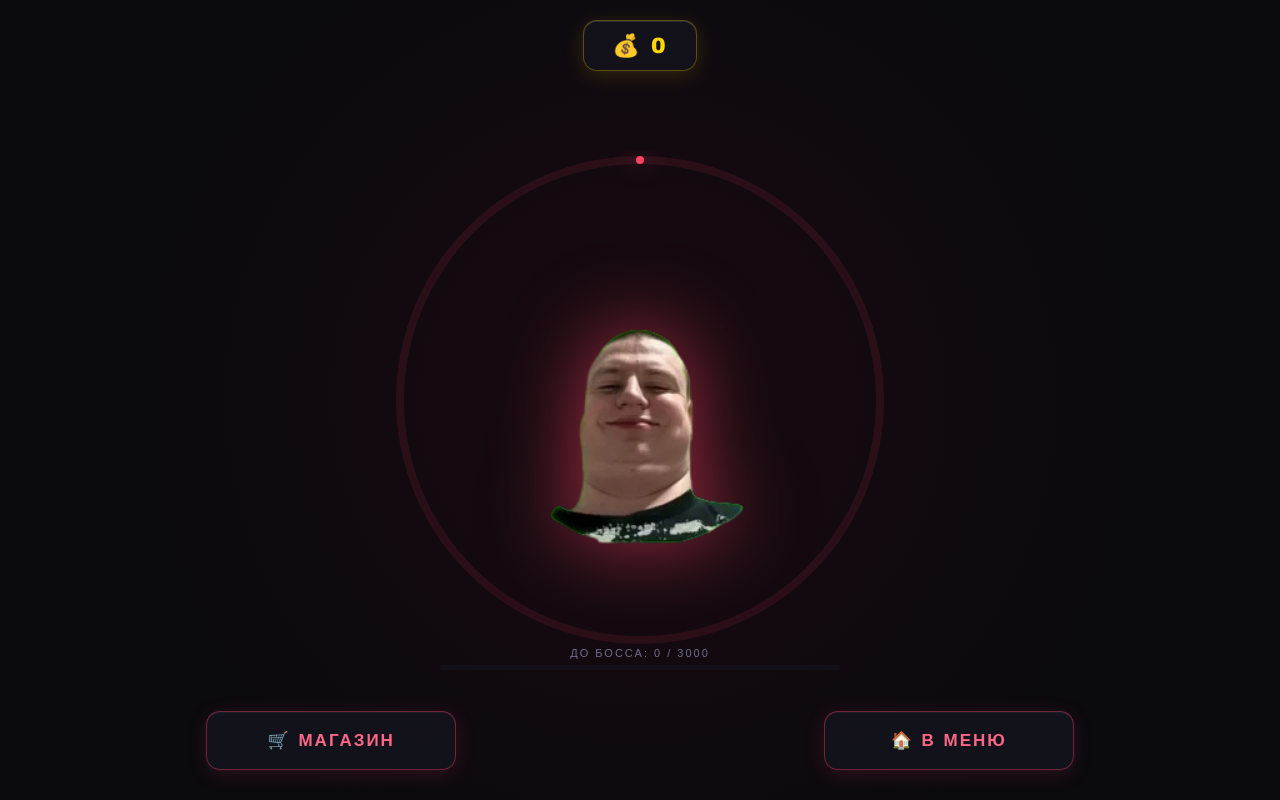
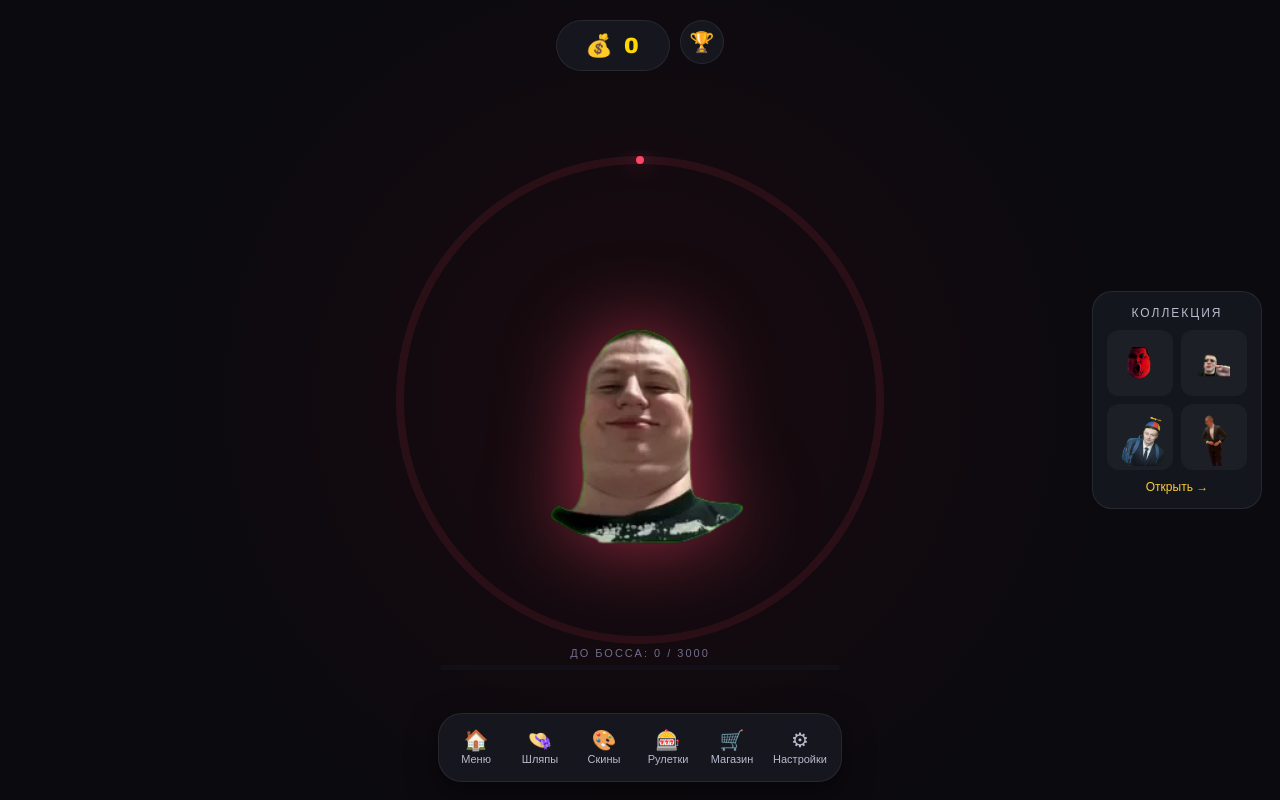
Before and after one commit to darkai113/MellstroyTap, a plain HTML site: page RCS_Game/index.html in a window 1280 px wide. Both pictures are taken after a click on the button "▶ ИГРАТЬ". Drawn offline with Linux system fonts and the light colour scheme.

Commit message:
Обновить стиль игры по новому эскизу
- Нижняя панель навигации на игровом экране (меню, шляпы, скины, рулетки, магазин, настройки)
- Блок «Коллекция» справа на игровом экране (скрыт на узких экранах)
- Кнопка достижений в верхней панели
- Новое оформление: тёмные скруглённые панели, акценты через CSS-переменные

Co-Authored-By: Claude Haiku 5.5 <noreply@anthropic.com>
Claude-Session: https://claude.ai/code/session_01Hc8QxneRnmptmUZzo2X8DS

```diff
--- a/RCS_Game/index.html
+++ b/RCS_Game/index.html
@@ -741,6 +741,50 @@ html, body {
   .donate-popup { font-size: 30px; }
   .seller img { width: 120px; height: 120px; }
 }
+/* ===== НОВЫЙ СТИЛЬ ===== */
+:root { --accent:#ff4466; --gold:#ffcc33; --panel:rgba(22,24,32,0.92); --line:rgba(255,255,255,0.08); }
+.screen { background: radial-gradient(circle at 50% 0%, #1c1f2a 0%, #0c0d12 70%); }
+.title { letter-spacing: 3px; }
+.menu-btn { background: var(--panel); border: 1px solid var(--line); border-radius: 16px; box-shadow: 0 6px 20px rgba(0,0,0,0.35); color: #f2f2f7; }
+.menu-btn:hover { border-color: rgba(255,68,102,0.6); }
+.top-bar { gap: 10px; }
+.top-bar .stat { background: var(--panel); border: 1px solid var(--line); border-radius: 999px; box-shadow: none; }
+.top-trophy {
+  width: 44px; height: 44px; border-radius: 50%; border: 1px solid var(--line);
+  background: var(--panel); font-size: 20px; cursor: pointer; color: #fff;
+}
+.top-trophy:active { transform: scale(0.95); }
+.bottom-controls { display: none !important; }
+.bottom-nav {
+  position: absolute; bottom: 18px; left: 50%; transform: translateX(-50%);
+  display: flex; gap: 6px; padding: 8px; z-index: 25;
+  background: var(--panel); border: 1px solid var(--line); border-radius: 24px;
+  box-shadow: 0 10px 30px rgba(0,0,0,0.5); max-width: calc(100vw - 24px);
+}
+.nav-item {
+  display: flex; flex-direction: column; align-items: center; gap: 3px;
+  min-width: 58px; padding: 8px 6px; border: 0; border-radius: 16px;
+  background: transparent; color: #b8bccc; font-family: Arial, sans-serif; font-size: 11px; cursor: pointer;
+}
+.nav-item:hover, .nav-item:active { background: rgba(255,68,102,0.15); color: #fff; }
+.nav-ico { font-size: 20px; line-height: 1; }
+.side-collection {
+  position: absolute; right: 18px; top: 50%; transform: translateY(-50%);
+  width: 170px; padding: 14px; z-index: 20; cursor: pointer;
+  background: var(--panel); border: 1px solid var(--line); border-radius: 20px;
+}
+.side-title { font-family: Arial, sans-serif; font-size: 12px; letter-spacing: 2px; color: #b8bccc; margin-bottom: 10px; text-align: center; }
+.side-grid { display: grid; grid-template-columns: 1fr 1fr; gap: 8px; }
+.side-grid img {
+  width: 100%; aspect-ratio: 1; object-fit: contain; padding: 4px;
+  background: rgba(255,255,255,0.04); border-radius: 12px;
+}
+.side-more { margin-top: 10px; text-align: center; font-family: Arial, sans-serif; font-size: 12px; color: var(--gold); }
+@media (max-width: 760px) {
+  .side-collection { display: none; }
+  .nav-item { min-width: 0; padding: 6px 4px; font-size: 9px; }
+  .nav-ico { font-size: 17px; }
+}
 </style>
 </head>
 <body>
@@ -804,6 +848,7 @@ html, body {
   <div class="screen" id="gameScreen" style="background:transparent;">
     <div class="top-bar">
       <div class="stat coins">💰 <span id="coins">0</span></div>
+      <button class="top-trophy" onclick="openAchievements()" aria-label="Достижения">🏆</button>
     </div>
     <div class="boss-bar" id="bossBar">
       <div class="boss-title" id="bossTitle">⚔ БОСС ⚔</div>
@@ -830,14 +875,28 @@ html, body {
         <img class="head-img" id="headImg" src="head.png" alt="Голова">
       </div>
     </div>
+    <aside class="side-collection" onclick="openSkins()">
+      <div class="side-title">КОЛЛЕКЦИЯ</div>
+      <div class="side-grid">
+        <img src="head_yarost.png" alt="">
+        <img src="head_boss.png" alt="">
+        <img src="head_artur.png" alt="">
+        <img src="head_bogach.png" alt="">
+      </div>
+      <div class="side-more">Открыть →</div>
+    </aside>
     <div class="boss-progress" id="bossProgress">
       <div class="boss-progress-text">ДО БОССА: <span id="bossProgressText">0 / 3000</span></div>
       <div class="boss-progress-bar"><div class="boss-progress-fill" id="bossProgressFill"></div></div>
     </div>
-    <div class="bottom-controls">
-      <button class="ctrl-btn" onclick="openShop('game')">🛒 МАГАЗИН</button>
-      <button class="ctrl-btn" onclick="goMenu()">🏠 В МЕНЮ</button>
-    </div>
+    <nav class="bottom-nav" aria-label="Навигация">
+      <button class="nav-item" onclick="goMenu()"><span class="nav-ico">🏠</span><span>Меню</span></button>
+      <button class="nav-item" onclick="openHats()"><span class="nav-ico">👒</span><span>Шляпы</span></button>
+      <button class="nav-item" onclick="openSkins()"><span class="nav-ico">🎨</span><span>Скины</span></button>
+      <button class="nav-item" onclick="openRoulettes()"><span class="nav-ico">🎰</span><span>Рулетки</span></button>
+      <button class="nav-item" onclick="openShop('game')"><span class="nav-ico">🛒</span><span>Магазин</span></button>
+      <button class="nav-item" onclick="openSettings()"><span class="nav-ico">⚙</span><span>Настройки</span></button>
+    </nav>
   </div>
 
   <!-- МАГАЗИН -->
```
